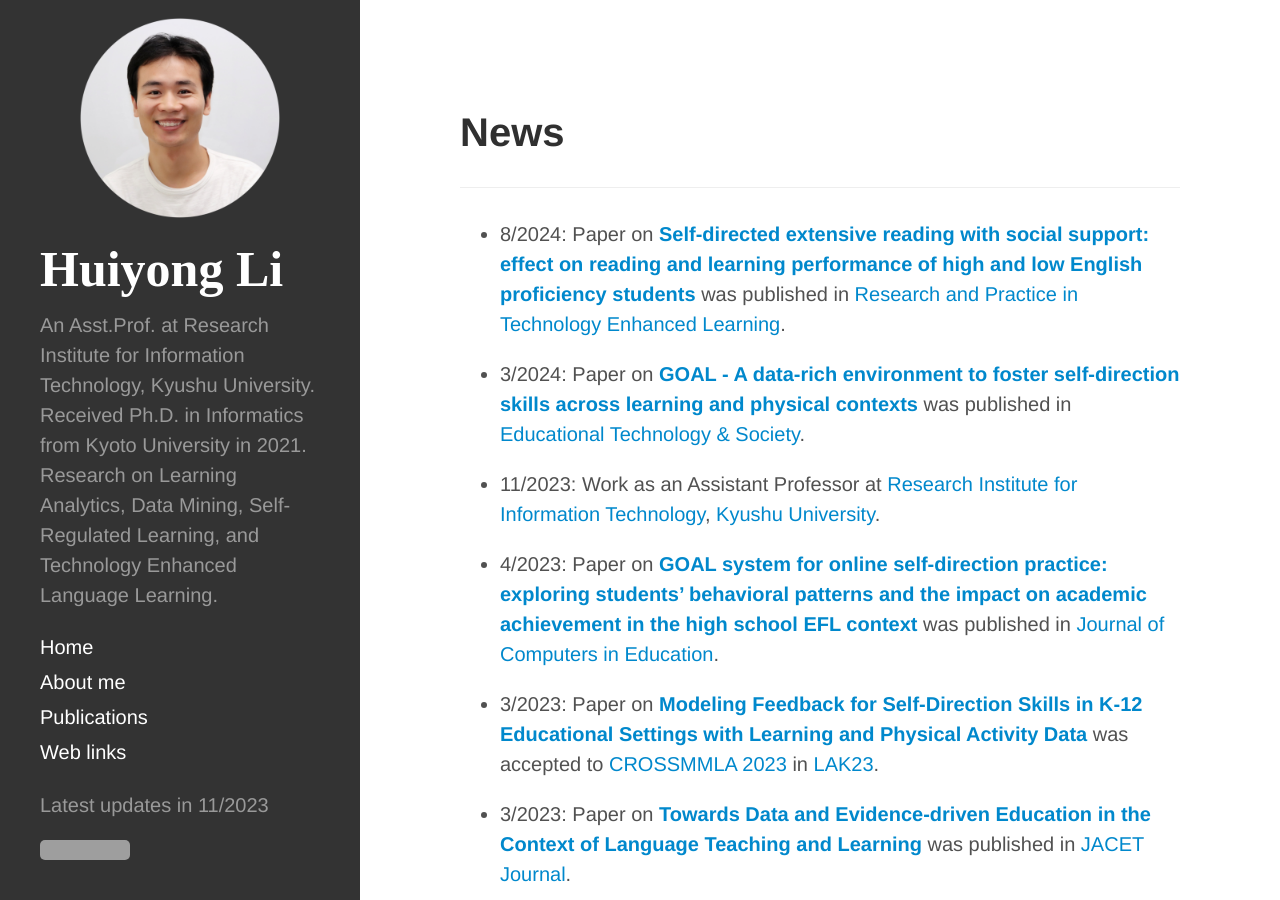
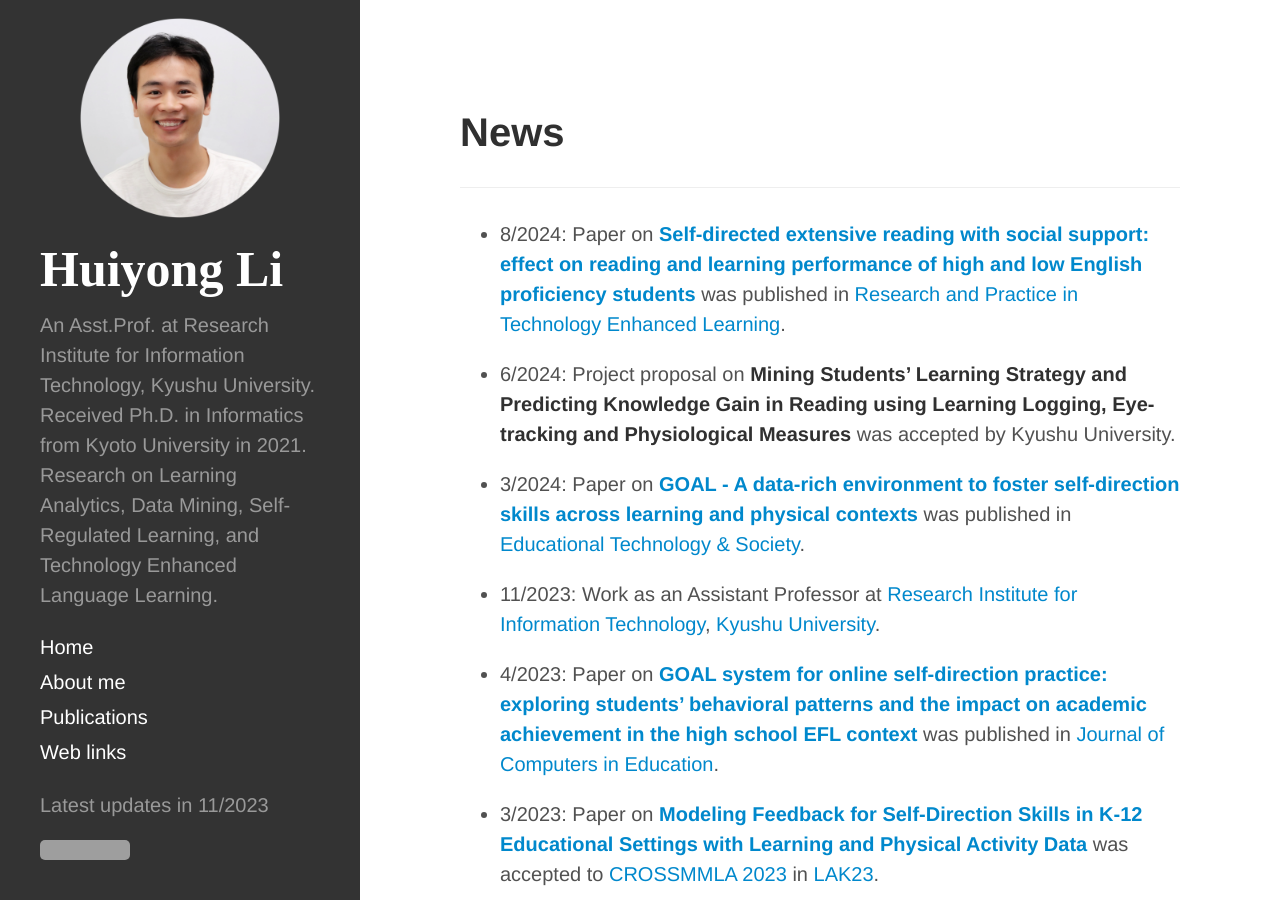
Before and after one commit to li-huiyong/li-huiyong.github.io, a Jekyll site: the page built from index.md, in a window 1280 px wide and 900 px high. Built offline with Jekyll 4.4.1, drawn with Linux system fonts in a browser that asks for light colours; nearby versions of some CDN libraries; some web fonts are replaced; our own code applies the rules of GitHub Pages for plain Markdown files; grey boxes are pictures that could not be loaded.

Commit message:
Add Kyudai funding in news

```diff
--- a/index.md
+++ b/index.md
@@ -7,6 +7,8 @@ layout: index
 ___
 
 * 8/2024: Paper on [**Self-directed extensive reading with social support: effect on reading and learning performance of high and low English proficiency students**](https://doi.org/10.58459/rptel.2025.20025) was published in [Research and Practice in Technology Enhanced Learning](https://rptel.apsce.net/index.php/RPTEL/article/view/2025-20025).
+
+* 6/2024: Project proposal on **Mining Students’ Learning Strategy and Predicting Knowledge Gain in Reading using Learning Logging, Eye-tracking and Physiological Measures** was accepted by Kyushu University.
 
 * 3/2024: Paper on [**GOAL - A data-rich environment to foster self-direction skills across learning and physical contexts**](https://doi.org/10.30191/ETS.202407_27(3).RP04) was published in [Educational Technology & Society](https://www.j-ets.net/collection/forthcoming-articles/27_3).
 
```
